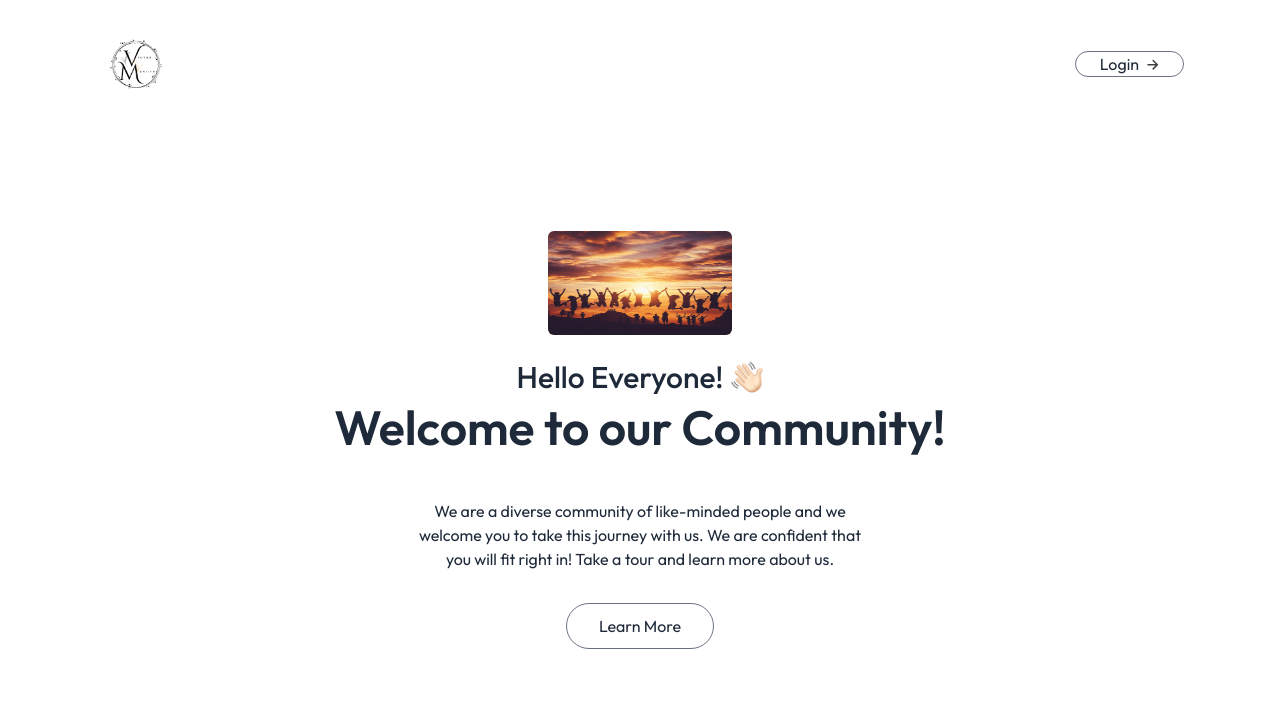
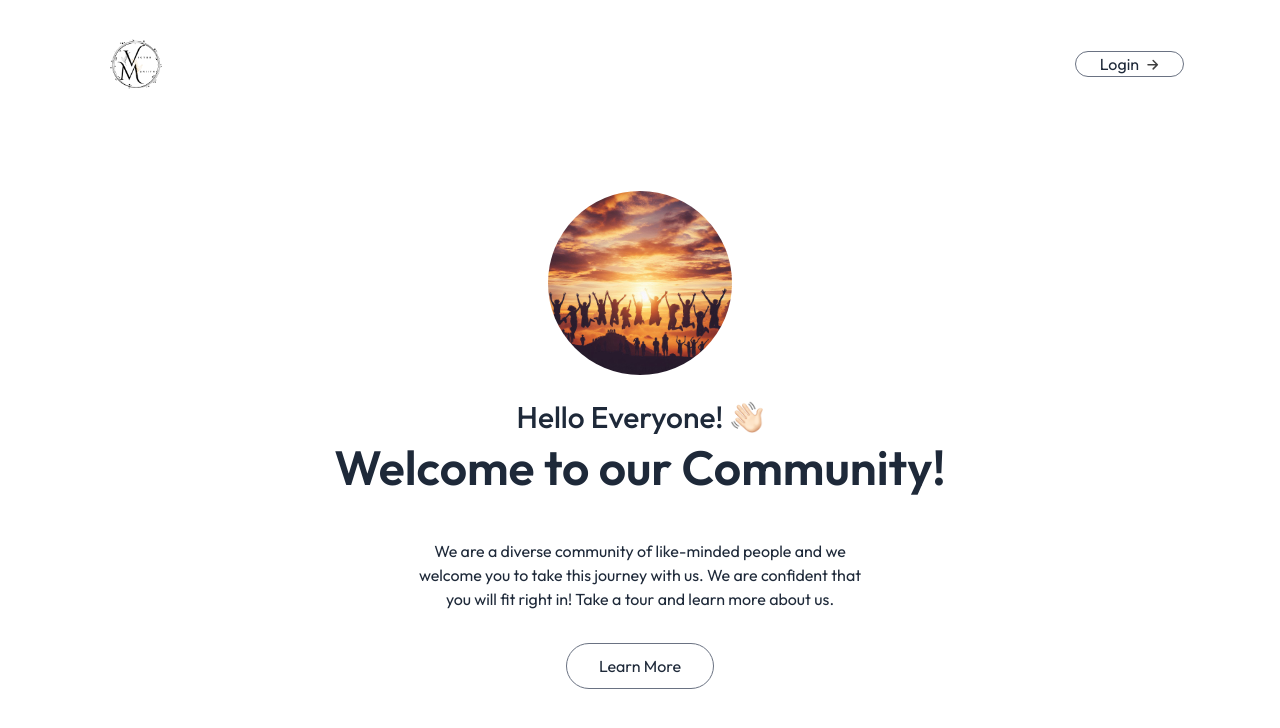
Before and after one commit to victornjiru80/MERN-auth, a React (Vite) app in the folder client/: page / in a window 1280 px wide. Shown: the top 728 px of the page. Built offline with nearby package versions, Linux system fonts and the light colour scheme; no server answers.

Commit message:
Update Header.jsx

```diff
--- a/client/src/components/Header.jsx
+++ b/client/src/components/Header.jsx
@@ -25,7 +25,7 @@ const Header = () => {
       <div className='flex flex-col items-center mt-20 px-4 text-center text-gray-800'>
 
        {!isUserLoggedIn ? (
-            <img src={assets.header_img} alt="" className='w-46 h-26 rounded-md mb-6' />
+            <img src={assets.header_img} alt="" className='w-46 h-46 rounded-full mb-6' />
             ) : (
               <p></p>
             ) }
```
